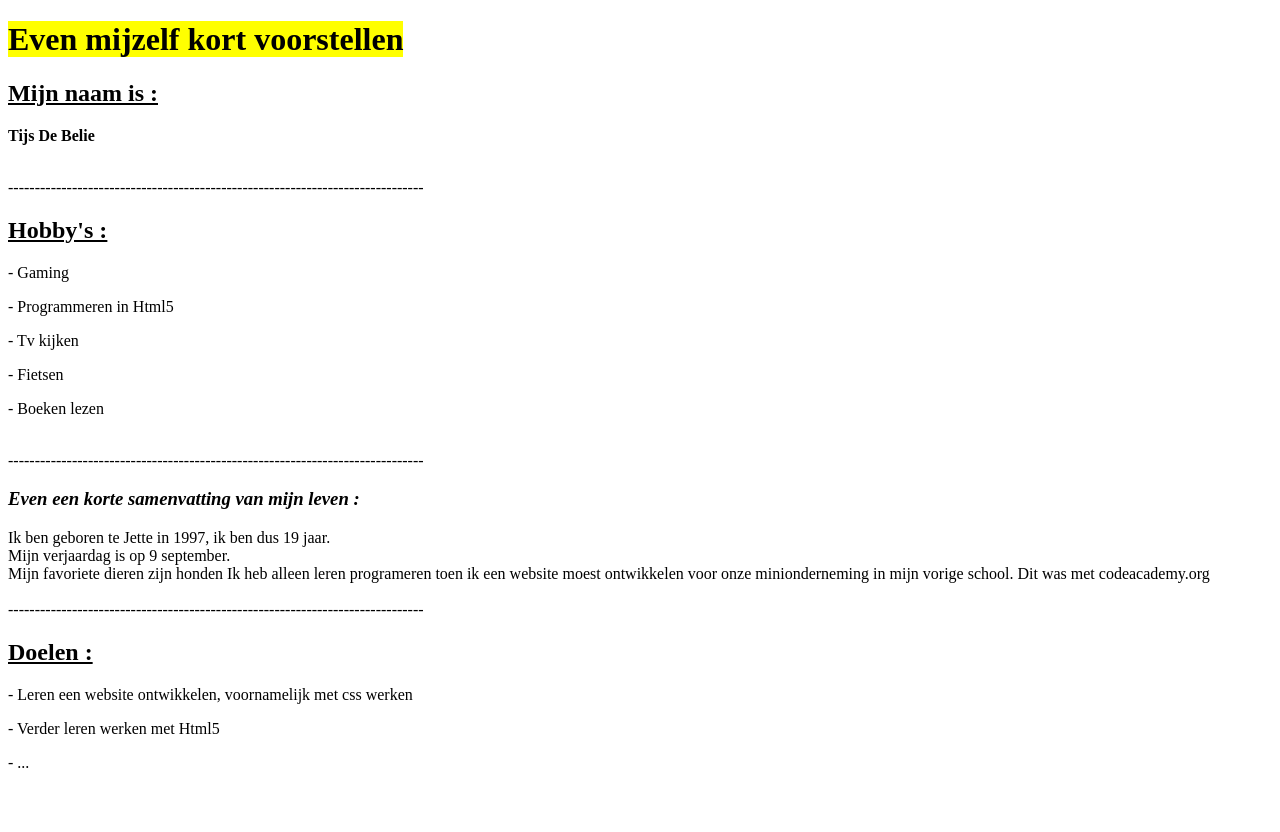
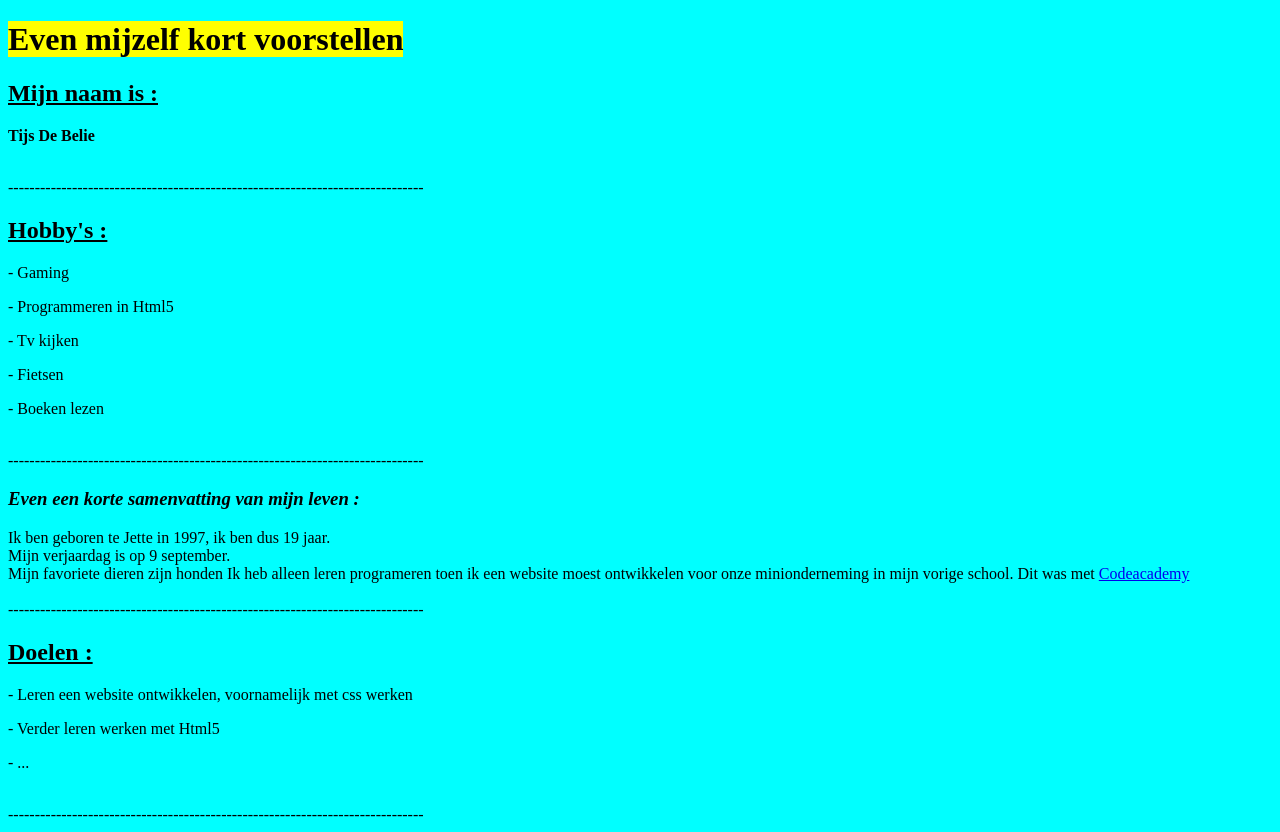
Before and after one commit to TijsDeBelie/MobileAndInternet1.html, a plain HTML site: page Les 1/les1-TijsDeBelie.html in a window 1280 px wide. Before the commit the page ends 800 px from the top, so only its background shows below. Drawn offline with Linux system fonts and the light colour scheme.

Commit message:
Add files via upload

```diff
--- a/Les 1/les1-TijsDeBelie.html
+++ b/Les 1/les1-TijsDeBelie.html
@@ -6,14 +6,18 @@
 		<meta name="keywords" content="trefwoorden, gescheiden, door, komma's">
         <meta name="viewport" content="width=device-width, height=device-height" />
 		<title>Mijn voorstelling</title>
+        <style type="text/css">
+            body {
+                background-color:aqua;
 
+            }
+
+
+        </style>
 	</head>
 
-	<body>
-
-        <h1><mark>Even mijzelf kort voorstellen</mark></h1>
-
         <div>
+            <h1><mark>Even mijzelf kort voorstellen</mark></h1>
             <u><h2>Mijn naam is :</h2></u>
 
             <p><strong>Tijs De Belie</strong></p>
@@ -37,7 +41,7 @@
             <a>Ik ben geboren te Jette in 1997, ik ben dus 19 jaar.
             <br> Mijn verjaardag is op 9 september.
             <br>Mijn favoriete dieren zijn honden
-            Ik heb alleen leren programeren toen ik een website moest ontwikkelen voor onze minionderneming in mijn vorige school. Dit was met <link>codeacademy.org</link></a><br>
+            Ik heb alleen leren programeren toen ik een website moest ontwikkelen voor onze minionderneming in mijn vorige school. Dit was met <a href="https://www.codecademy.com/">Codeacademy</a></a><br>
 
         <br><a>------------------------------------------------------------------------------</a>
         </div>
@@ -47,6 +51,8 @@
              <p>- Verder leren werken met Html5</p>
              <p>- ...</p>
 
+        <br><a>------------------------------------------------------------------------------</a>
+
         </div>
     </body>
 </html>
```
